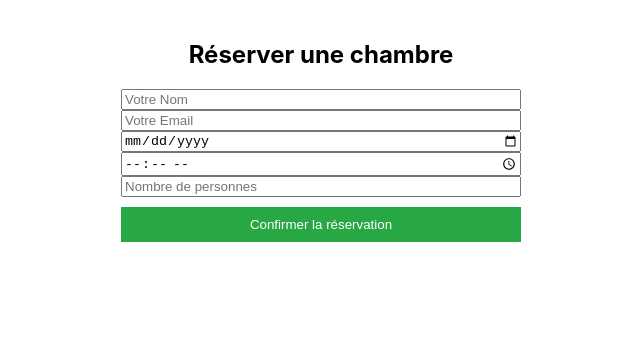
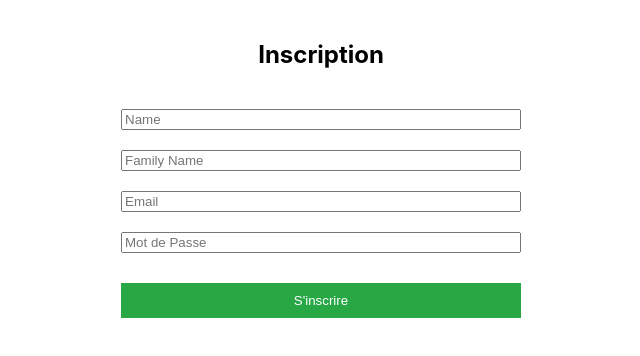
Before and after one commit to armadne/crmproject, a React (Create React App) app in the folder frontend/: page / in a window 1280 px wide. Shown: the top 356 px of the page, without its empty margins (319-959 px from the left). Built offline with nearby package versions, Linux system fonts and the light colour scheme.

Commit message:
Integration Login

```diff
--- a/frontend/src/App.js
+++ b/frontend/src/App.js
@@ -8,6 +8,7 @@ import Reservations from './Reservations';
 
 // Importation du composant Confirmation de Confirmation.js
 import Confirmation from "./Confirm_reservation";
+import Register from './Register';
 
 
 
@@ -19,10 +20,12 @@ function App() {
             <Routes>
 
                 {/* Page principale avec le formulaire */}
-                <Route path="/" element={<Reservations />} />
+                <Route path="/" element={<Register />} />
 
                 {/* Page de confirmation après la réservation */}
                 <Route path="/confirmation" element={<Confirmation />} />
+
+                <Route path="/reservations" element={<Reservations/>} />
 
 
             </Routes>
--- a/frontend/src/Register.js
+++ b/frontend/src/Register.js
@@ -1,8 +1,11 @@
+//import axios from "axios";
 import React, { useState } from "react";
+import { useNavigate } from "react-router-dom"; //Pour changer de page après que le user s'est inscrit
 
 
 // On définit un composant nommé Register
 const Register = () => {
+    const navigate = useNavigate(); // Permet de rediriger le utilisateur vers une autre page après l'inscription réussie
 
     // On crée un état formData pour stocker les valeurs des champs du formulaire
     const [formData, setFormData] = useState({
@@ -16,7 +19,7 @@ const Register = () => {
     const [message, setMessage] =useState("");
 
     // Fonction qui s'exécute quand l'utilisateur tape dans un champ
-    //  Met à jour les champs au fur et à mesure que tu tapes quelque chose dans les champs.
+    //  Met à jour les champs au fur et à mesure que l'utilisateur tape quelque chose dans les champs.
     const handleChange = (e) => {
             // On met à jour l'état formData en copiant les anciennes valeurs et en modifiant uniquement le champ modifié
     setFormData({ ...formData, [e.target.name]: e.target.value });
@@ -30,8 +33,8 @@ const Register = () => {
 
 
         // On envoie les données du formulaire au serveur Django
-        // "fetch" envoie données au backend django (http://127.0.0.1:8000)
-        const response =await fetch("http://127.0.0.1:8000/api/register", {
+        // "fetch" envoie les données au backend django (http://127.0.0.1:8000)
+        const response =await fetch("http://127.0.0.1:8000/api/register/", {
             method: "POST", // On utilise la méthode POST pour envoyer les données
             headers: { "Content-Type": "application.json" }, // On precise que les données envoyées sont en JSON
             body: JSON.stringify(formData), // On convertit les données en texte JSON
@@ -42,21 +45,26 @@ const Register = () => {
 
         if (response.ok) {
             setMessage("Inscription réussie !"); // Si l'inscription est réussie, on affiche un message de succés
+            //window.location.href = "http://www.google.com"
+            navigate("/reservations")
         }else {
             setMessage(data.error || "Erreur lors de l'inscription"); // Sinon, on affiche un message d'erreur
+
         }
     };
 
     return(
-        <div>
+        <div style={{ maxWidth: "400px", margin: "auto", padding: "20px", textAlign: "center"}}>
             <h2>Inscription</h2> {/* Titre du formulaire */}
+
             {message && <p>{message}</p>} {/* Affiche le message d'erreur ou de succés si nécessaire */}
-            <form onSubmit={handleSubmit}> {/* Formulaire qui appelle handleSubmit quand on l'envoie */}
-                <input type="text" name="name" placeholder="Name" onChange={handleChange} required />
-                <input type="text" name="family_name" placeholder="Family Name" onChange={handleChange} required />
-                <input type="email" name="email" placeholder="Email" onChange={handleChange} required />
-                <input type="password" name="password" placeholder="Mot de Passe" onChange={handleChange} required />
-                <button type="submit">S'inscrire</button> {/* Bouton pour valider le formulaire */ }
+
+            <form onSubmit={handleSubmit} style={{ display: "flex", flexDirection: "column"}}><br/> {/* Formulaire qui appelle handleSubmit quand on l'envoie */}
+                <input type="text" name="name" placeholder="Name" onChange={handleChange} required /><br/>
+                <input type="text" name="family_name" placeholder="Family Name" onChange={handleChange} required /><br/>
+                <input type="email" name="email" placeholder="Email" onChange={handleChange} required /><br/>
+                <input type="password" name="password" placeholder="Mot de Passe" onChange={handleChange} required /><br/>
+                <button type="submit" style={{ marginTop: "10px", padding: "10px", backgroundColor: "#28a745", color: "white", border: "none", cursor: "pointer" }}>S'inscrire</button> {/* Bouton pour valider le formulaire */ }
             </form>
         </div>
     );
--- a/frontend/src/Reservations.js
+++ b/frontend/src/Reservations.js
@@ -36,7 +36,7 @@ const Reservations = () => {
         try {
             // Envoie les données du formulaire à notre API Django
              const response = await fetch("http://127.0.0.1:8000/api/reservations/", {
-                method: "POST",
+                method: "GET",
                 headers:{
                     "Content-Type": "application/json" // Spécifier qu'on envoie du JSON
                 },
@@ -56,7 +56,7 @@ const Reservations = () => {
 
         } catch (error) {
             console.error("Erreur lors de la réservation :", error);
-           // navigate("/confirmation", { state : {reservationData: formData} });
+
             alert("Erreur lors de la réservation. Veuillez réessayer. ");
         }
     }
```
Also changed, not shown: frontend/src/Login.js (added, +76 -0 lines), 1 other file (tests, documents, lock files or other folders).
